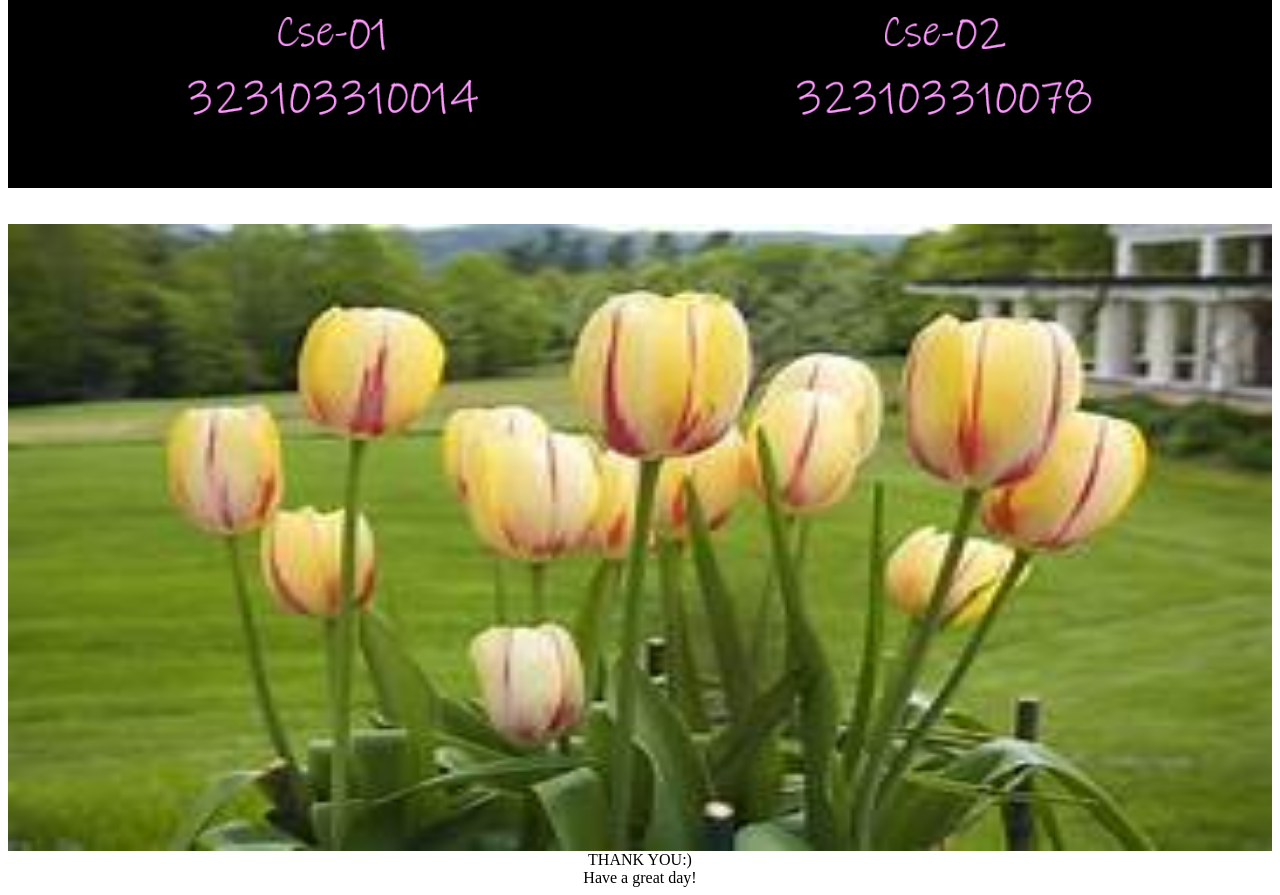
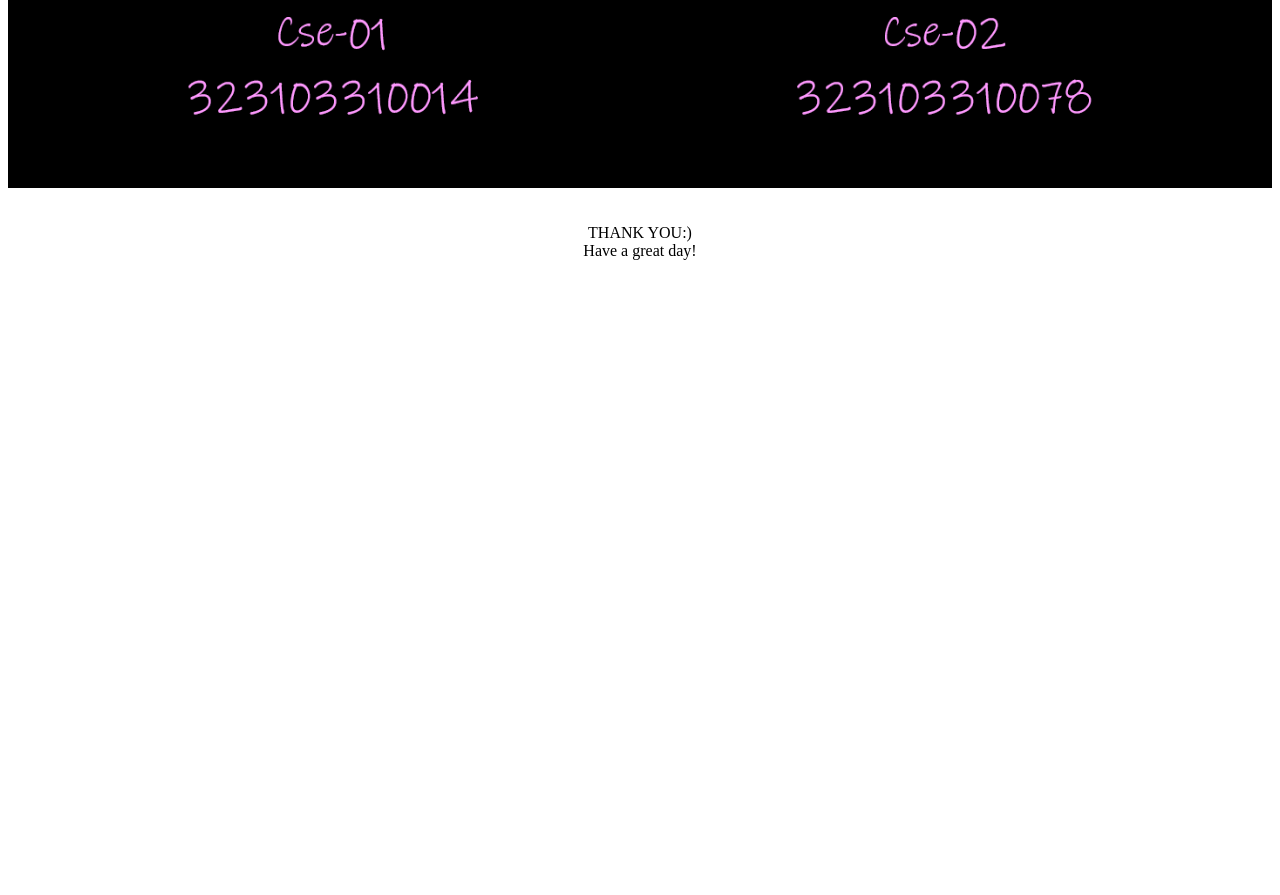
Before and after one commit to hasinigolla/myweb, a plain HTML site: page index.html in a window 1280 px wide. Shown: the part 6987-7882 px from the top of the page. After the commit the page ends 7255 px from the top, so only its background shows below. Drawn offline with Linux system fonts and the light colour scheme.

Commit message:
modified the website

```diff
--- a/index.html
+++ b/index.html
@@ -26,7 +26,6 @@
 	<br>
 	<center> <img width="100%" height="80%" src="credits.png"> </center> <br>
 	<br>
-	<img width="100%" height="80%" src="tulipsss.jpg">
 	<center> THANK YOU:) </center>
 	<center> Have a great day! </center>
 	</body>
```
Also changed, not shown: tulipsss.jpg (deleted).
